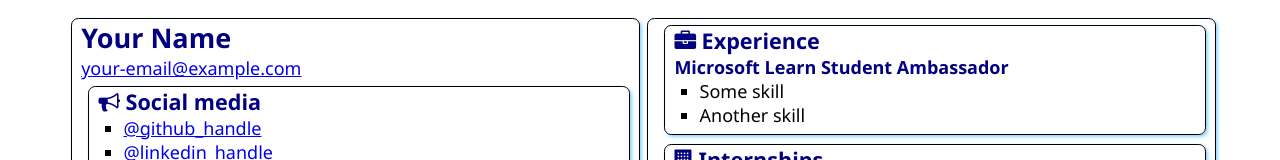
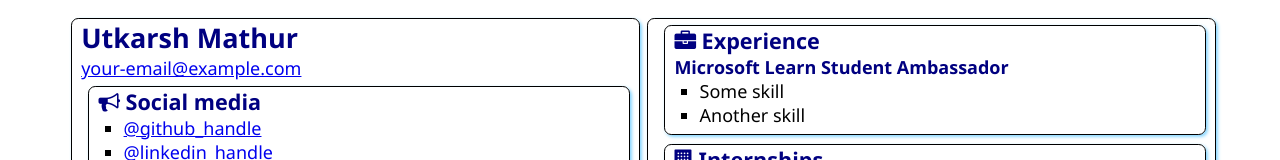
Before and after one commit to MathurUtkarsh/SATechnicalOnboarding, a plain HTML site: page src/index.html in a window 1280 px wide. Shown: the top 160 px of the page. Drawn offline with Linux system fonts and the light colour scheme.

Commit message:
Added My Name
Here, I had added my name.

```diff
--- a/src/index.html
+++ b/src/index.html
@@ -12,7 +12,7 @@
 <body>
     <main>
         <article class="box">
-            <h1>Your Name</h1>
+            <h1>Utkarsh Mathur</h1>
             <div><a href="mailto:your.email@example.com">your-email@example.com</a></div>
 
             <section class="box">
```
